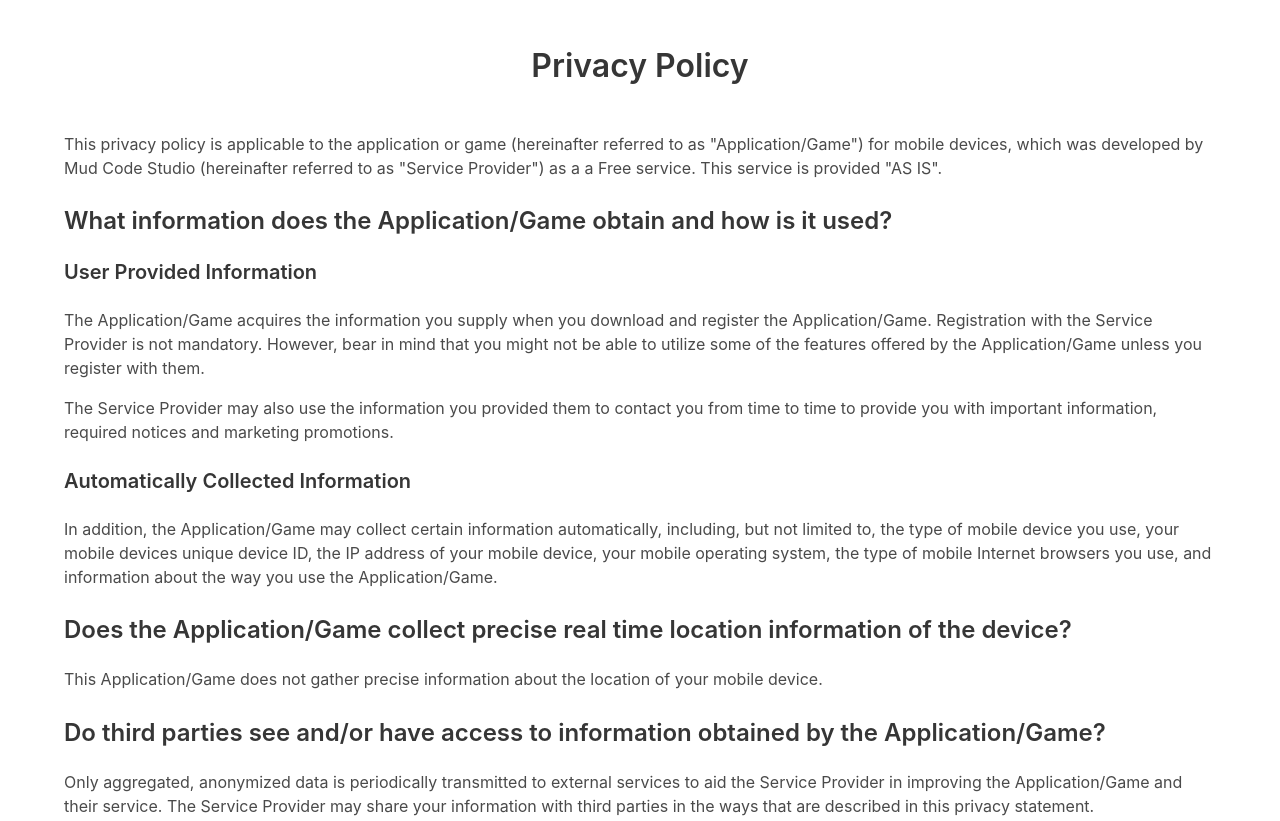
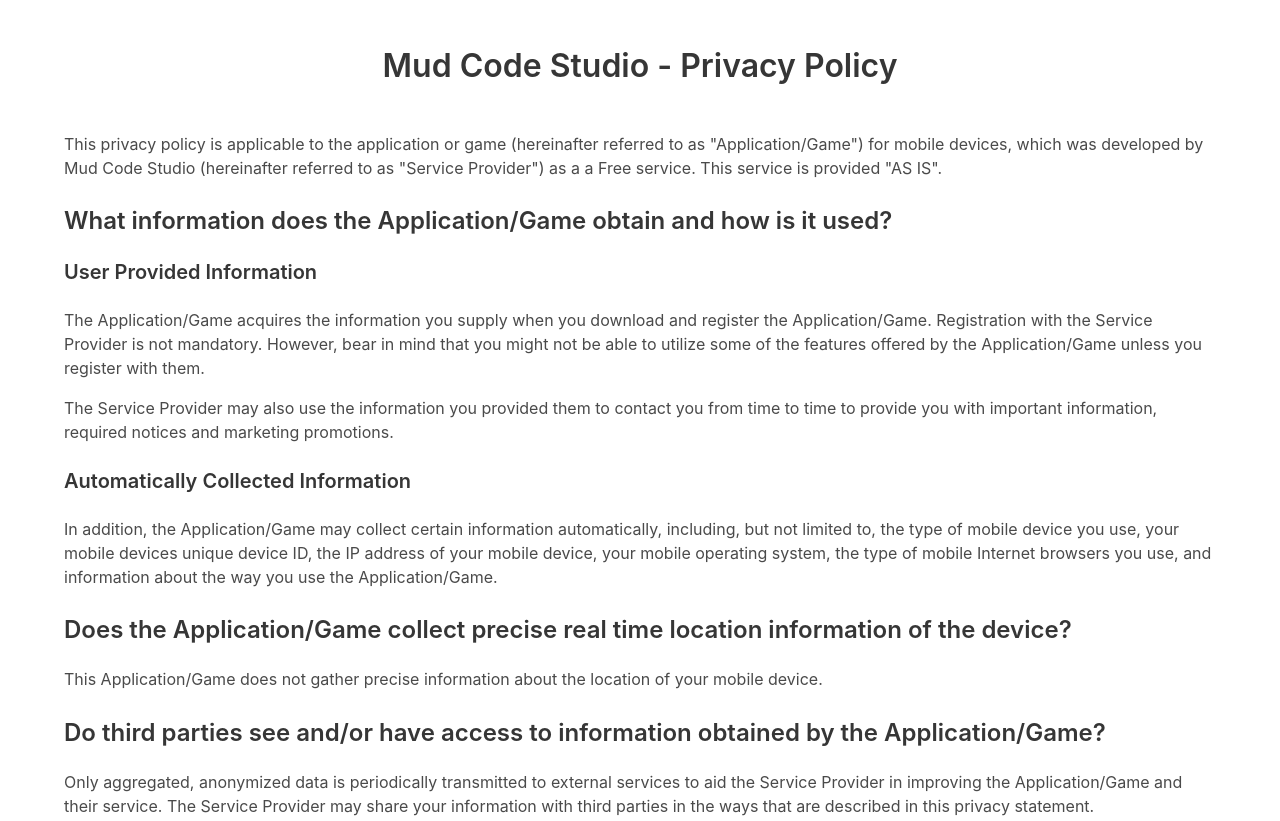
Before and after one commit to sjov-l/sjov-l.github.io, a plain HTML site: page privacy/20240910.html in a window 1280 px wide. Shown: the top 821 px of the page. Drawn offline with Linux system fonts and the light colour scheme.

Commit message:
privacy policy

```diff
--- a/privacy/20240910.html
+++ b/privacy/20240910.html
@@ -3,7 +3,7 @@
 	<head>
 		<meta charset="utf-8">
 		<meta name="viewport" content="width=device-width, initial-scale=1" >
-		<title>Privacy Policy</title>
+		<title>Mud Code Studio - Privacy Policy</title>
 		<link rel="stylesheet" href="../css/bulma.min.css">
 		<link rel="icon" type="image/png" sizes="16x16" href="../images/logo_16x16.png">
 		<link rel="icon" type="image/png" sizes="32x32" href="../images/logo_32x32.png">
@@ -13,7 +13,7 @@
 	<body>
     <section class="section">
       <div class="container">
-        <h1 class="title has-text-centered">Privacy Policy</h1>
+        <h1 class="title has-text-centered">Mud Code Studio - Privacy Policy</h1>
         <br>
         <div class="content">
           <p>
```
